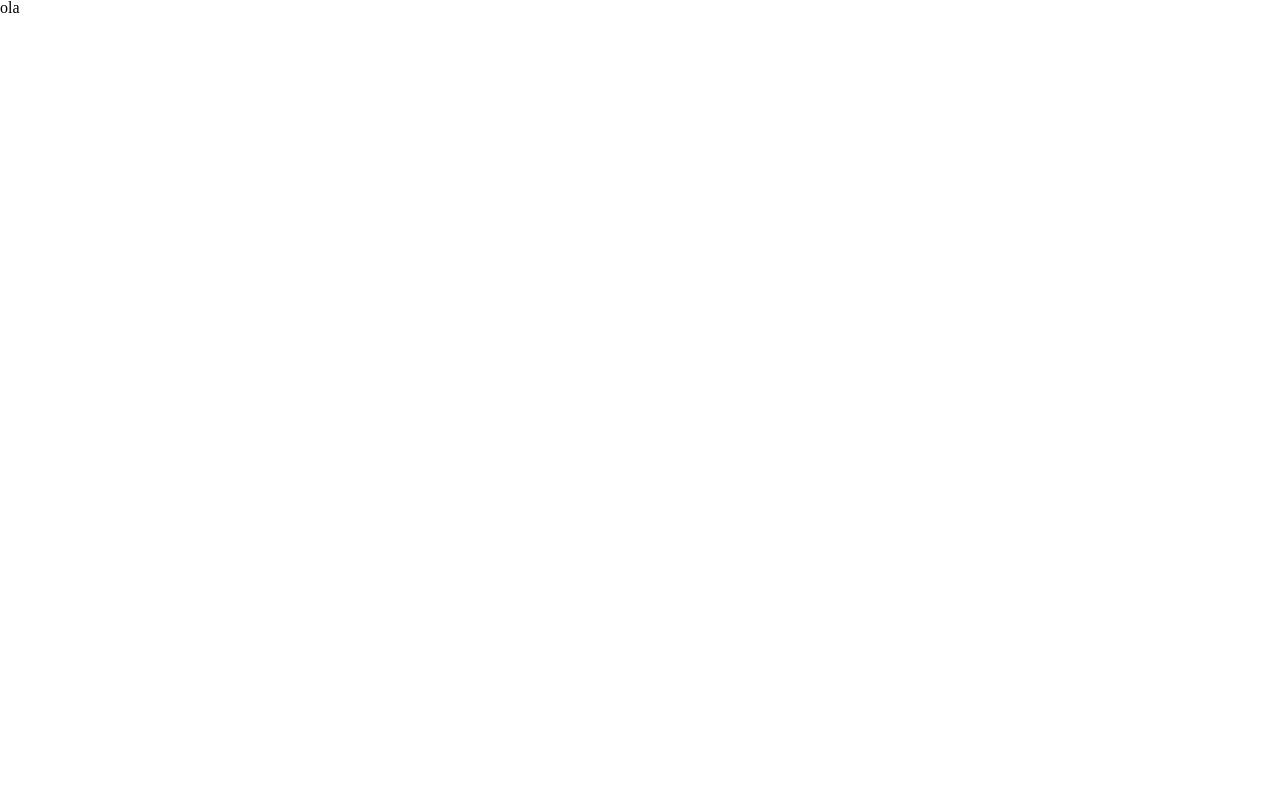
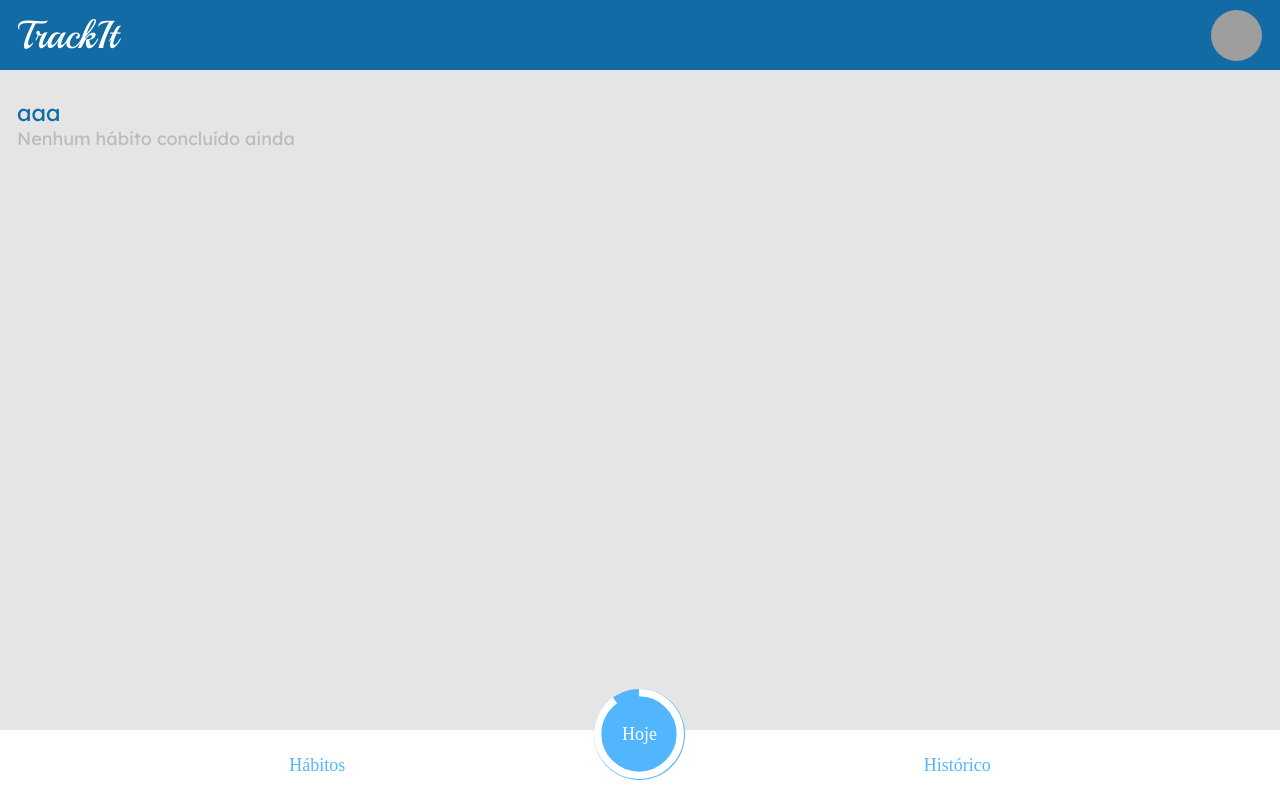
Before and after one commit to Cledson96/Trackit, a React (Create React App) app: page /habitos in a window 1280 px wide. Built offline with nearby package versions, Linux system fonts and the light colour scheme; grey boxes are pictures that could not be loaded.

Commit message:
boanoite

```diff
--- a/package.json
+++ b/package.json
@@ -5,7 +5,9 @@
   "dependencies": {
     "@emotion/react": "^11.10.0",
     "@emotion/styled": "^11.10.0",
+    "@mui/icons-material": "^5.8.4",
     "@mui/material": "^5.9.3",
+    "@mui/styled-engine-sc": "^5.9.3",
     "axios": "^0.27.2",
     "dayjs": "^1.11.4",
     "react": "^17.0.2",
@@ -15,7 +17,6 @@
     "react-loader-spinner": "^5.1.7-beta.1",
     "react-router-dom": "^6.3.0",
     "react-scripts": "^4.0.3",
-    "react-topbar-progress-indicator": "^4.1.1",
     "styled-components": "^5.3.5"
   },
   "scripts": {
--- a/public/index.html
+++ b/public/index.html
@@ -15,7 +15,7 @@
 </head>
 
 <body>
-  <noscript>You need to enable JavaScript to run this app.</noscript>
+  <style data-emotion="css" data-s="">.css-1rn30mb-MuiCircularProgress-root{display:inline-block;-webkit-transition:-webkit-transform 300ms cubic-bezier(0.4, 0, 0.2, 1) 0ms;transition:transform 300ms cubic-bezier(0.4, 0, 0.2, 1) 0ms;color:white;}</style>
   <div class="root"></div>
 </body>
 
--- a/src/componemtes/footer/footer.css
+++ b/src/componemtes/footer/footer.css
@@ -19,5 +19,17 @@
     line-height: 22px;
     text-align: center;
     color: #52B6FF;
-   text-decoration: none;
+    text-decoration: none;
 }
+
+.porcent {
+    font-style: normal;
+    font-weight: 500;
+    font-size: 18px;
+    line-height: 22px;
+    text-align: center;
+    color: #FFFFFF;
+    position: fixed;
+    bottom: 55px;
+    right: calc((100vw / 2) - 17px);
+}
--- a/src/componemtes/footer/footer.js
+++ b/src/componemtes/footer/footer.js
@@ -1,6 +1,9 @@
 import { Link } from 'react-router-dom'
 import './footer.css'
 import CircularProgress from '@mui/material/CircularProgress'
+
+
+
 
 export default function Footer() {
 
@@ -11,8 +14,8 @@ export default function Footer() {
         <div className="footer">
             <Link className='links' to={'/habitos'}>Hábitos</Link>
             <div className='porcentagem'>
-                <Link  to={'/hoje'}> <CircularProgress variant="determinate" {...props} /></Link>
-                <h5 className='porcent'>{props.value}</h5>
+                <Link to={'/hoje'}> <CircularProgress size={"90px"} color="primary" variant="determinate" {...props} /></Link>
+                <h5 className='porcent'>Hoje</h5>
             </div>
 
             <Link className='links' to={'/historico'}>Histórico</Link>
--- a/src/componemtes/habitos/habitos.js
+++ b/src/componemtes/habitos/habitos.js
@@ -1,5 +1,31 @@
+import Footer from "../footer/footer"
+import Topo from "../topo/topo"
+import { useContext } from "react";
+import UserContext from '../usercontext/UserContext'
+
 export default function Habitos (){
+    console.log(useContext(UserContext));
+
+    const habitos = []
     return (
-        "ola"
+        habitos.length === 0 ?
+            <>
+                <Topo img={"laa"} />
+                <div className="fundo2">
+                    <div className="date">
+                        <h2>aaa </h2>
+                        Nenhum hábito concluído ainda
+                    </div>
+                    <Footer />
+                </div>
+            </>
+            :
+            <>
+                <Topo img={"aa"} />
+
+                <div className="fundo2">
+                    "Fundooooo"
+                </div>
+            </>
     )
 }
--- a/src/componemtes/hoje/hoje.js
+++ b/src/componemtes/hoje/hoje.js
@@ -5,33 +5,33 @@ import { postHoje } from "../requisicao/requisicao";
 import dayjs from "dayjs";
 import './hoje.css'
 import Footer from "../footer/footer";
-
-
-
-
+import UserContext from '../usercontext/UserContext'
 
 export default function Hoje() {
+
+    let token = localStorage.getItem("token");
     const days = ["Domingo", "Segunda", "Terça", "Quarta", "Quinta", "Sexta", "Sabado"];
-    const now = new Date;
-    const dia = days[now.getDay()]
-    const data = dayjs().format('DD/MM')
-    const [habitos, sethabitos] = useState([])
+    const now = new Date();
+    const dia = days[now.getDay()];
+    const data = dayjs().format('DD/MM');
+    const [habitos, sethabitos] = useState([]);
     const location = useLocation();
-    console.log(dia);
-    console.log(data);
-
+    const [tasks, setTasks] = useState([]);
 
 
     useEffect(() => {
-        postHoje(location.state.autoriza.token).then((res) => {
+        setTasks(location.state.autorize);
+
+        postHoje(token).then((res) => {
             sethabitos(res.data)
         });
     }, []);
 
     return (
         habitos.length === 0 ?
-            <>
-                <Topo img={location.state.autoriza.image} />
+            <UserContext.Provider value={{ tasks, setTasks }} >
+
+                <Topo img={location.state.autorize.image} />
                 <div className="fundo2">
                     <div className="date">
                         <h2>{dia},{data} </h2>
@@ -39,14 +39,20 @@ export default function Hoje() {
                     </div>
                     <Footer />
                 </div>
-            </>
+
+            </UserContext.Provider>
+
             :
-            <>
-                <Topo img={location.state.autoriza.image} />
+
+
+            <UserContext.Provider>
+                <Topo img={location.state.autorize.image} />
 
                 <div className="fundo2">
                     "Fundooooo"
                 </div>
-            </>
+            </UserContext.Provider>
+
+
     )
 }
--- a/src/componemtes/login/login.js
+++ b/src/componemtes/login/login.js
@@ -4,9 +4,12 @@ import { Link, useNavigate } from 'react-router-dom'
 import { postLogin } from '../requisicao/requisicao'
 import { useState } from 'react';
 
+
+
 import imgcarregando from '../../img/carregando.gif'
 
 export default function Login() {
+
     const [login, setlogin] = useState({});
     const [carregando, setcarregando] = useState([]);
     const navigate = useNavigate();
@@ -23,9 +26,11 @@ export default function Login() {
         setcarregando(["referencia"])
         let resposta = postLogin(login);
         resposta.then((ref) => {
-            const autoriza = ref.data; navigate('/hoje', {
+            const autorize = ref.data;
+            localStorage.setItem("token", ref.data.token);
+            navigate('/hoje', {
                 state: {
-                    autoriza
+                    autorize
                 },
             })
         })
@@ -48,6 +53,7 @@ export default function Login() {
                 <button onClick={verificar} className='confirmar'>Entrar</button>
                 <Link className='link' to={'/cadastro'}>Não tem uma conta? Cadastre-se!</Link>
             </div>
+
             :
             <div className="fundo">
                 <img alt="track" src={logo} />
--- /dev/null
+++ b/src/componemtes/usercontext/UserContext.js
@@ -0,0 +1,5 @@
+import { createContext } from 'react';
+
+const UserContext = createContext();
+
+export default UserContext;
```
Also changed, not shown: 1 other file (tests, documents, lock files or other folders).
